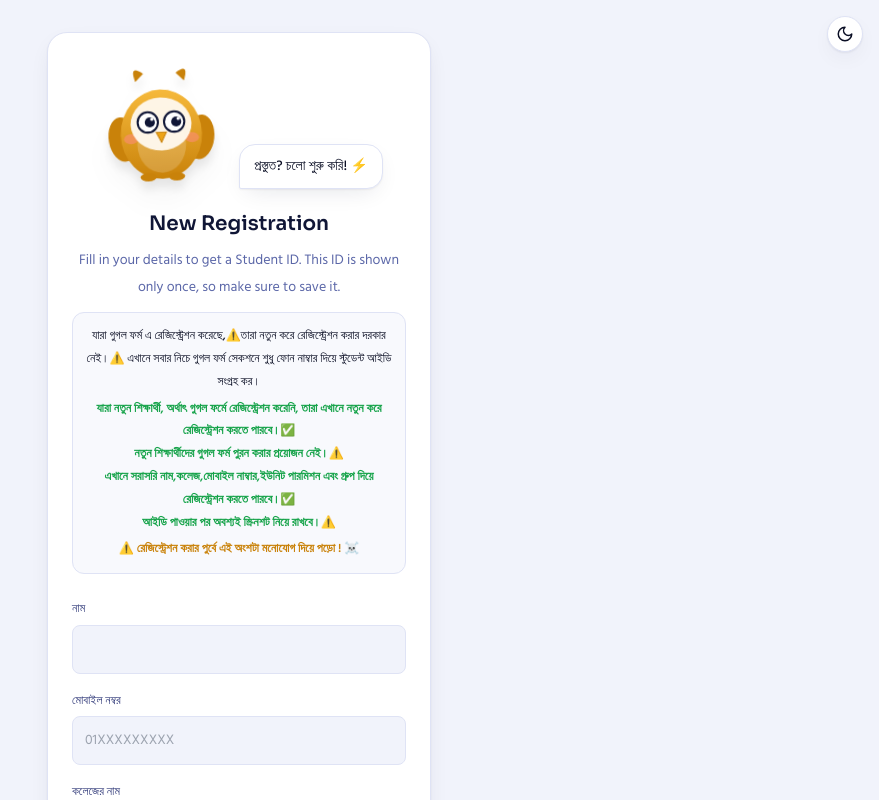
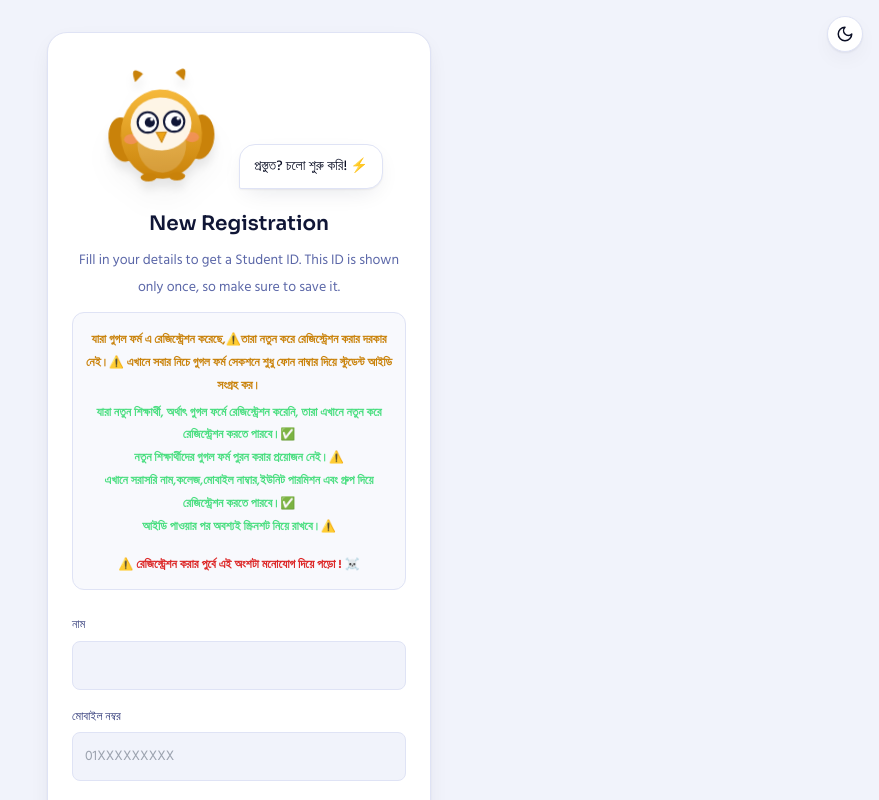
Before and after one commit to dreamersacademia/sust-admission-prep, a Next.js app: page /register in a window 1280 px wide. Shown: the top 800 px of the page, without its empty margins (401-1280 px from the left). Built offline with nearby package versions, Linux system fonts and the light colour scheme.

Commit message:
style edit

```diff
--- a/app/register/page.jsx
+++ b/app/register/page.jsx
@@ -154,16 +154,16 @@ function handleGoogleFormLookup(e) {
           Fill in your details to get a Student ID. This ID is shown only once, so make sure to save it.
         </p>
         <div className="mt-3 rounded-xl border border-ink-100 bg-ink-50/50 p-3 text-center text-xs text-ink-500 dark:border-ink-800 dark:bg-ink-950/50 dark:text-ink-400" lang="bn">
-          <p className="font-medium text-ink-700 dark:text-ink-200">
+          <p className="mt-1 font-semibold text-marigold-600 dark:text-marigold-400">
             যারা গুগল ফর্ম এ রেজিস্ট্রেশন করেছে,⚠️তারা নতুন করে রেজিস্ট্রেশন করার দরকার নেই।⚠️ এখানে সবার নিচে গুগল ফর্ম সেকশনে শুধু ফোন নাম্বার দিয়ে স্টুডেন্ট আইডি সংগ্রহ কর।<br/>
           </p>
-          <p className="mt-1 font-semibold text-green-600 dark:text-green-400">
+          <p className="mt-1 font-semibold text-green-400 dark:text-green-200">
             যারা নতুন শিক্ষার্থী, অর্থাৎ গুগল ফর্মে রেজিস্ট্রেশন করেনি, তারা এখানে নতুন করে রেজিস্ট্রেশন করতে পারবে।✅ <br/>
             নতুন শিক্ষার্থীদের গুগল ফর্ম পুরন করার প্রয়োজন নেই।⚠️<br/>
             এখানে সরাসরি নাম,কলেজ,মোবাইল নাম্বার,ইউনিট পারমিশন এবং গ্রুপ দিয়ে রেজিস্ট্রেশন করতে পারবে।✅<br/>
             আইডি পাওয়ার পর অবশ্যই স্ক্রিনশট নিয়ে রাখবে।⚠️
           </p>
-          <p className="mt-1 font-semibold text-marigold-600 dark:text-marigold-400">
+          <p className="mt-4 font-bold text-red-600 dark:text-red-400">
            ⚠️ রেজিস্ট্রেশন করার পুর্বে এই অংশটা মনোযোগ দিয়ে পড়ো ! ☠️
           </p>
         </div>
```
